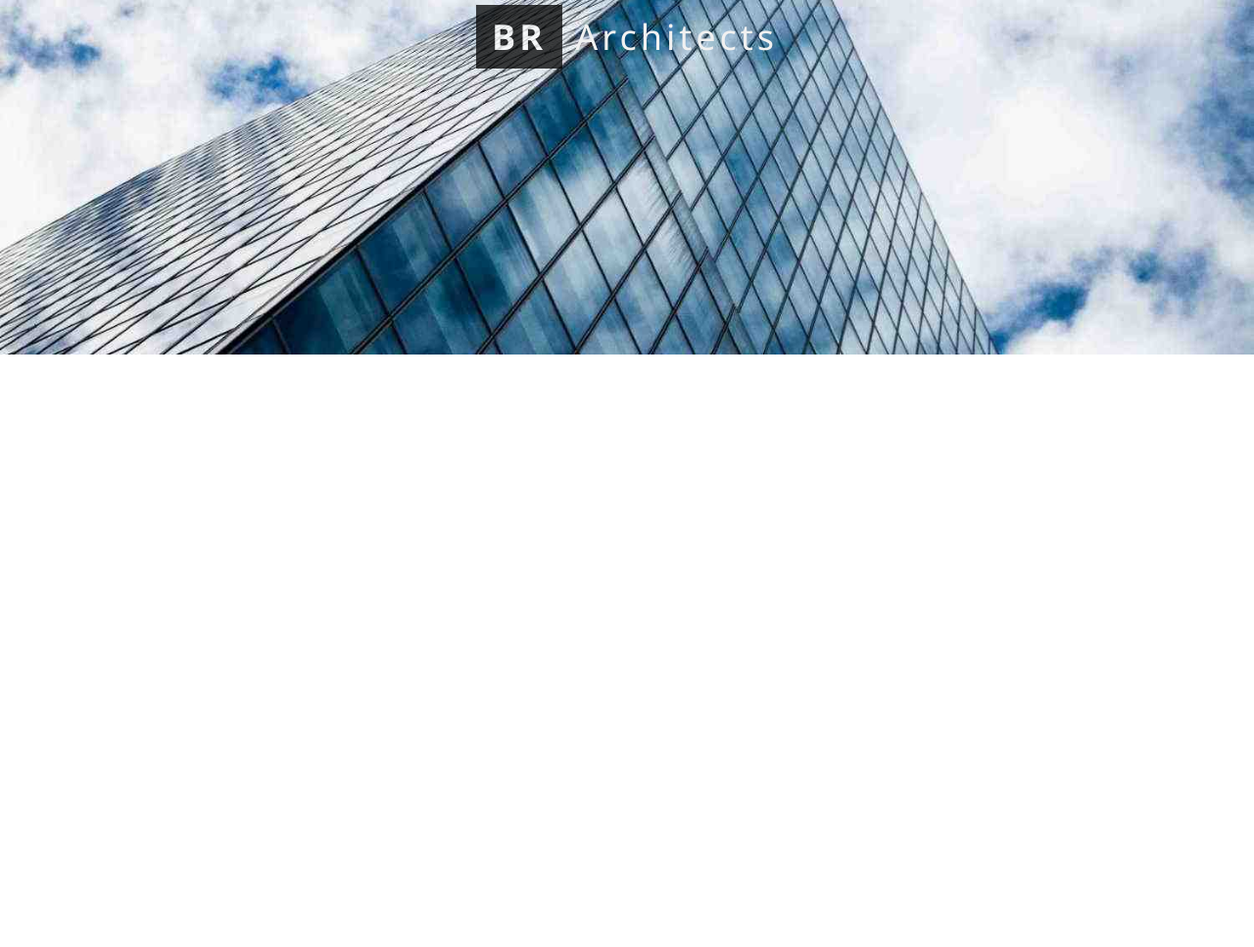
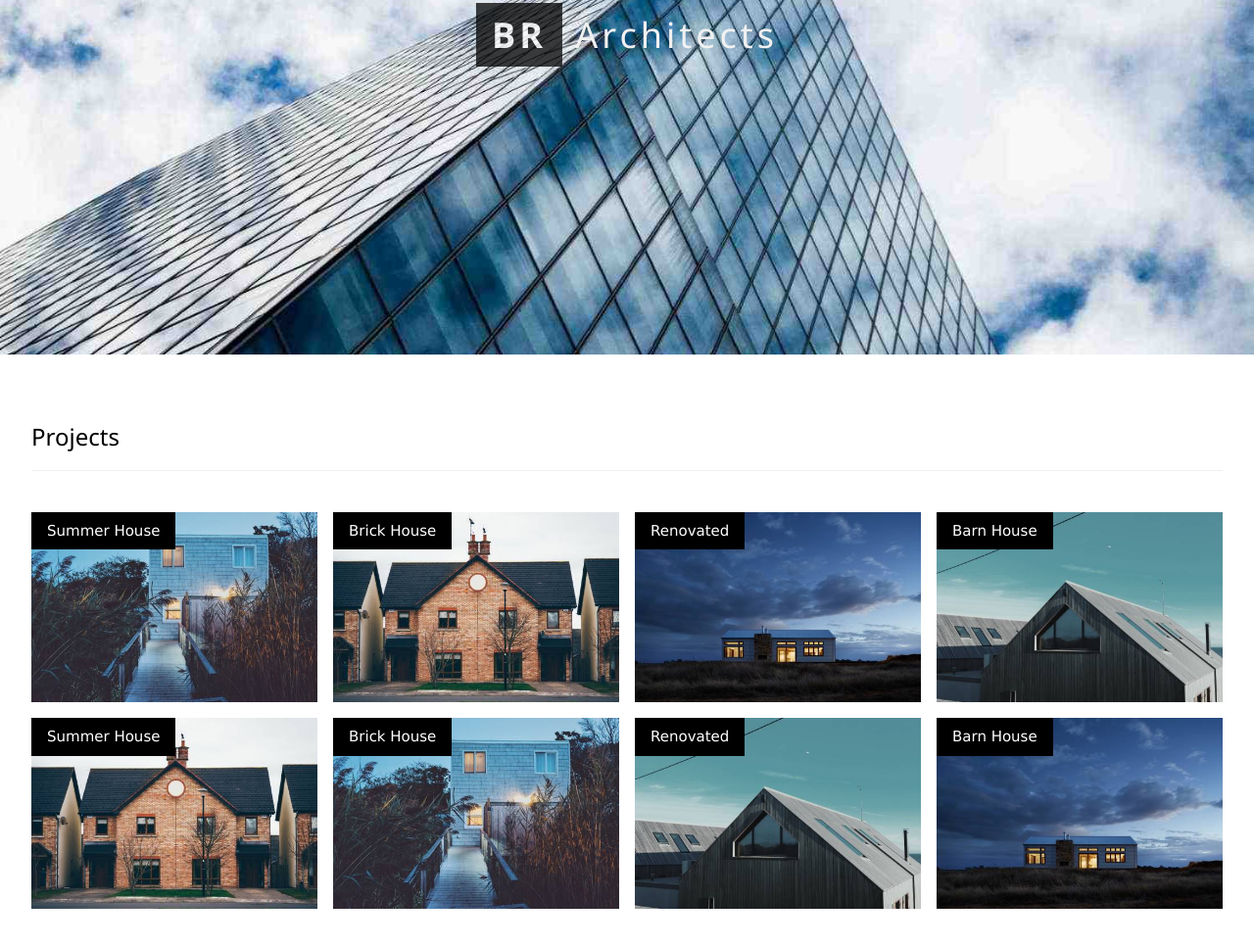
Before and after one commit to likelionbootcamp02/br-architects, a plain HTML site: page index.html in a window 1280 px wide. Shown: the part 321-1288 px from the top of the page at 98% size. Drawn offline with Linux system fonts and the light colour scheme.

Commit message:
Projects and Reponsive

```diff
--- a/css/base.css
+++ b/css/base.css
@@ -23,6 +23,16 @@ li {
   list-style-type: none;
 }
 
+img {
+  display: block;
+}
+
+h1,
+h2 {
+  font-family: "Segoe UI", Arial, sans-serif;
+  font-weight: 400;
+}
+
 /* ***************** */
 /* REUSABLE ELEMENTS */
 /* ***************** */
@@ -32,19 +42,31 @@ li {
   left: 50%;
   transform: translate(-50%, -50%);
 
-  font-family: "Segoe UI", Arial, sans-serif;
   font-size: 36px;
-  font-weight: 400;
   color: #f1f1f1;
 
   letter-spacing: 4px;
-  margin-top: 14px;
+  margin-top: 16px;
 }
 
-.heading-primary span {
-  font-weight: 700;
+.heading-primary strong {
   color: #fff;
   background-color: #000;
   opacity: 0.75;
   padding: 8px 16px;
 }
+
+.heading-secondary {
+  font-size: 24px;
+  padding: 16px 0;
+  margin: 10px 0;
+  border-bottom: 1px solid #f1f1f1;
+}
+
+.main {
+  padding: 8px 16px;
+}
+
+.section-box {
+  padding: 32px 16px;
+}
--- a/css/main.css
+++ b/css/main.css
@@ -43,3 +43,31 @@
 .header-img {
   width: 100%;
 }
+
+/* ***************** */
+/* PROJECTS */
+/* ***************** */
+.project-grid {
+  display: grid;
+  grid-template-columns: repeat(4, 1fr);
+  gap: 16px;
+  padding: 0 16px 8px 16px;
+}
+
+.project-item {
+  position: relative;
+}
+
+.project-img {
+  width: 100%;
+}
+
+.project-title {
+  position: absolute;
+  top: 0;
+  left: 0;
+
+  background-color: #000;
+  color: #fff;
+  padding: 8px 16px;
+}
--- /dev/null
+++ b/css/query.css
@@ -0,0 +1,28 @@
+@media (max-width: 992px) {
+  /* ***************** */
+  /* PROJECTS */
+  /* ***************** */
+  .project-grid {
+    grid-template-columns: repeat(2, 1fr);
+  }
+}
+
+@media (max-width: 600px) {
+  .heading-primary span {
+    display: none;
+  }
+
+  /* ***************** */
+  /* NAVIGATION BAR */
+  /* ***************** */
+  .navbar-nav {
+    display: none;
+  }
+
+  /* ***************** */
+  /* PROJECTS */
+  /* ***************** */
+  .project-grid {
+    grid-template-columns: 1fr;
+  }
+}
--- a/index.html
+++ b/index.html
@@ -7,6 +7,8 @@
     <link rel="shortcut icon" href="./img/favicon.ico" type="image/x-icon" />
     <link rel="stylesheet" href="./css/base.css" />
     <link rel="stylesheet" href="./css/main.css" />
+    <link rel="stylesheet" href="./css/query.css" />
+
     <title>BR Architects</title>
   </head>
   <body>
@@ -18,7 +20,7 @@
       >
       <ul class="navbar-nav">
         <li class="nav-item">
-          <a href="" class="nav-link">Projects</a>
+          <a href="#projects" class="nav-link">Projects</a>
         </li>
         <li class="nav-item">
           <a href="" class="nav-link">About</a>
@@ -33,13 +35,84 @@
     <div class="header">
       <img src="./img/banner.jpeg" alt="Banner" class="header-img" />
       <h1 class="heading-primary">
-        <span>BR</span>
-        Architects
+        <strong>BR</strong>
+        <span>Architects</span>
       </h1>
     </div>
 
+    <div class="main">
       <!-- PROJECTS -->
-    <div class="projects"></div>
+      <div class="projects" id="projects">
+        <div class="section-box">
+          <h2 class="heading-secondary">Projects</h2>
+        </div>
+        <div class="project-grid">
+          <div class="project-item">
+            <img
+              src="./img/projects/project-1.jpeg"
+              alt="Summer House"
+              class="project-img"
+            />
+            <p class="project-title">Summer House</p>
+          </div>
+          <div class="project-item">
+            <img
+              src="./img/projects/project-2.jpeg"
+              alt="Brick House"
+              class="project-img"
+            />
+            <p class="project-title">Brick House</p>
+          </div>
+          <div class="project-item">
+            <img
+              src="./img/projects/project-3.jpeg"
+              alt="Renovated"
+              class="project-img"
+            />
+            <p class="project-title">Renovated</p>
+          </div>
+          <div class="project-item">
+            <img
+              src="./img/projects/project-4.jpeg"
+              alt="Barn House"
+              class="project-img"
+            />
+            <p class="project-title">Barn House</p>
+          </div>
+          <div class="project-item">
+            <img
+              src="./img/projects/project-5.jpeg"
+              alt="Summer House"
+              class="project-img"
+            />
+            <p class="project-title">Summer House</p>
+          </div>
+          <div class="project-item">
+            <img
+              src="./img/projects/project-6.jpeg"
+              alt="Brick House"
+              class="project-img"
+            />
+            <p class="project-title">Brick House</p>
+          </div>
+          <div class="project-item">
+            <img
+              src="./img/projects/project-7.jpeg"
+              alt="Renovated"
+              class="project-img"
+            />
+            <p class="project-title">Renovated</p>
+          </div>
+          <div class="project-item">
+            <img
+              src="./img/projects/project-8.jpeg"
+              alt="Barn House"
+              class="project-img"
+            />
+            <p class="project-title">Barn House</p>
+          </div>
+        </div>
+      </div>
 
       <!-- ABOUT -->
       <div class="about"></div>
@@ -49,6 +122,7 @@
 
       <!-- MAP -->
       <div class="map"></div>
+    </div>
 
     <!-- FOOTER -->
     <div class="footer"></div>
```
Lines whose indentation alone changed are shown as unchanged.
